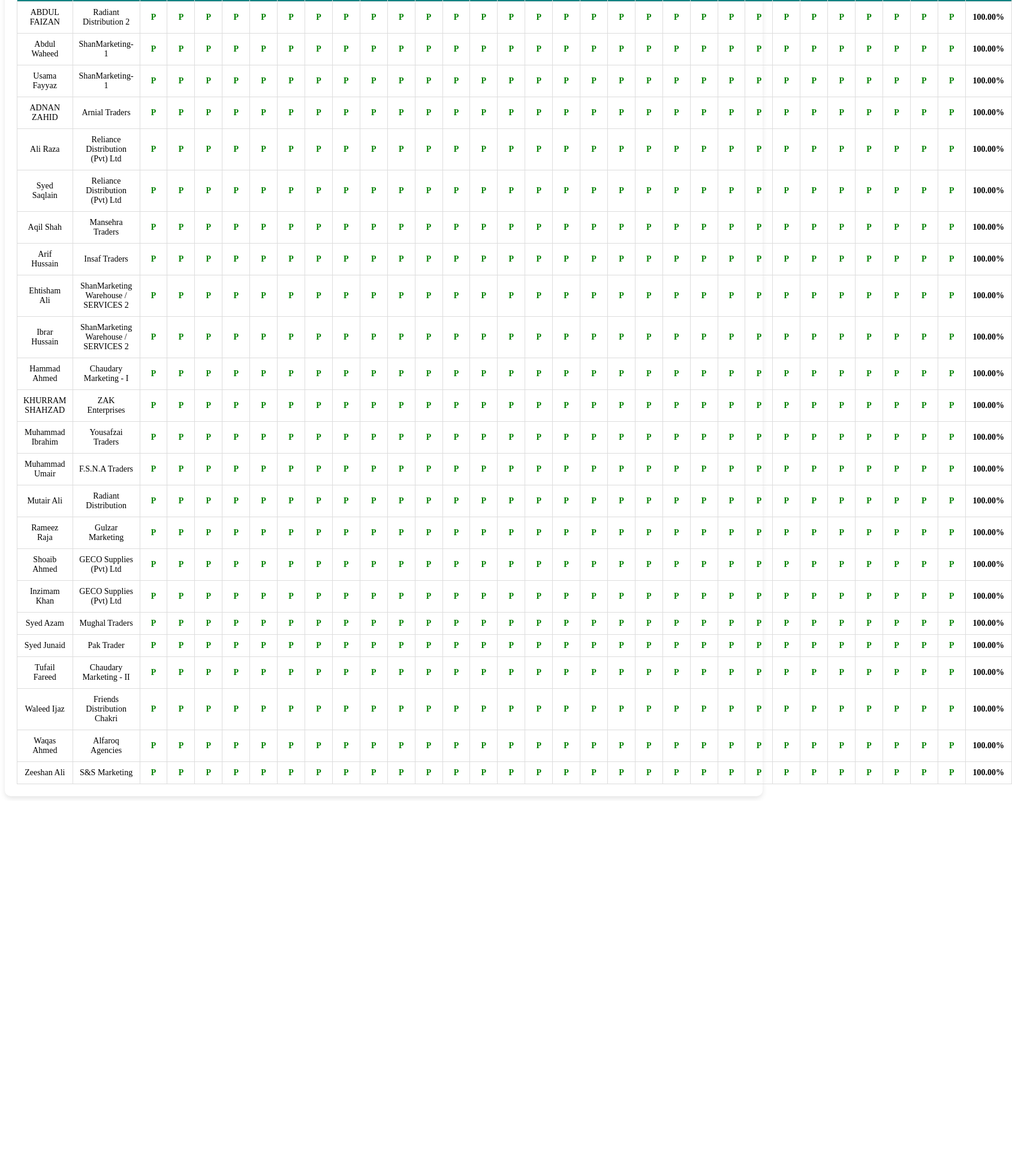
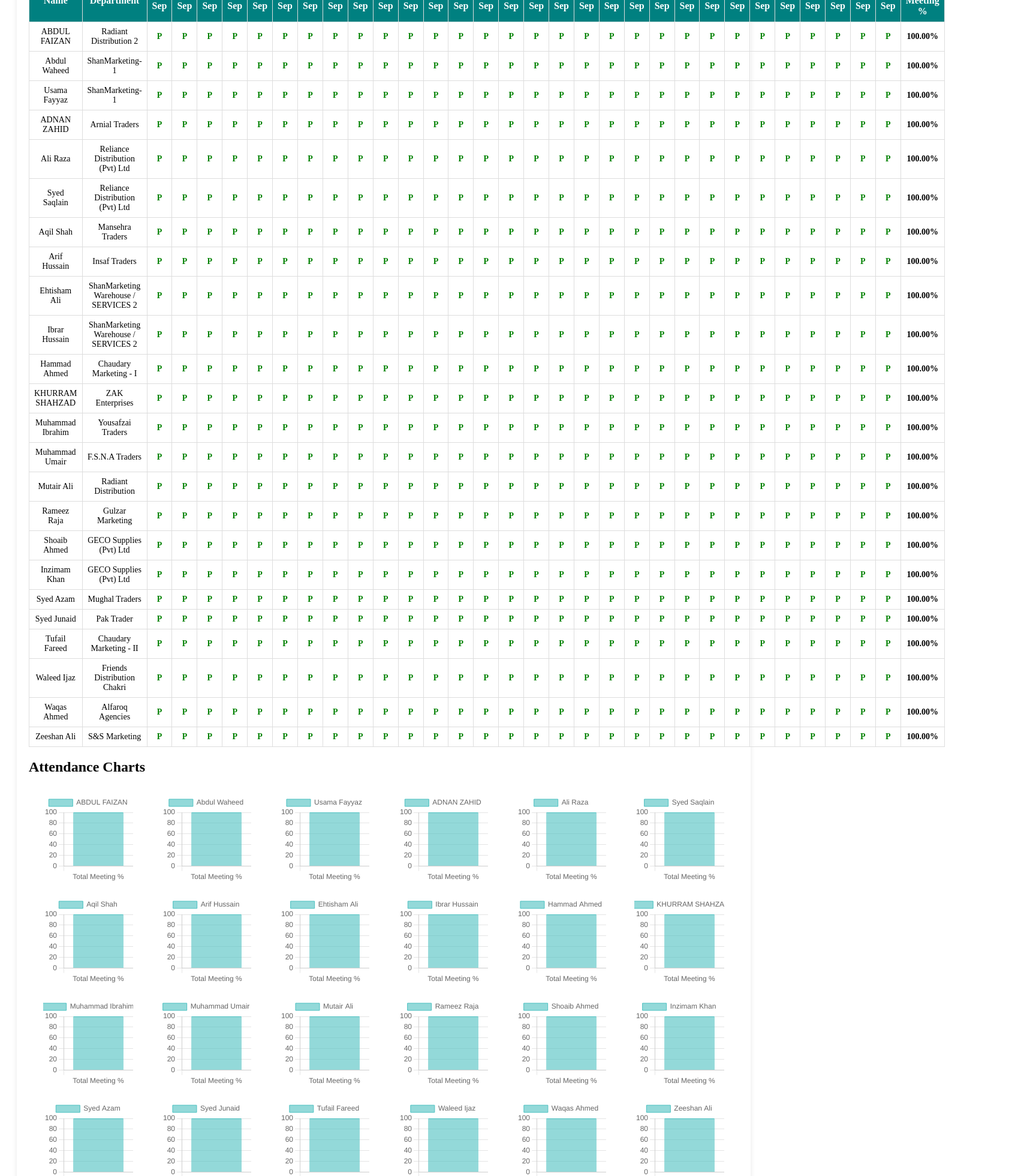
Before and after one commit to Hammad-khalil/PepsiCo-Employee-Tracker, a React (Vite) app: page / in a window 1280 px wide. Shown: the part 3220-5180 px from the top of the page at 60% size, 1688 px wide, since content can reach past the window. Before the commit the page ends 4555 px from the top, so only its background shows below. Built offline with nearby package versions, Linux system fonts and the light colour scheme; the HTML template or start-up script is replaced by a standard one.

Commit message:
Fully Completed Code For Performance Tracker Employees

```diff
--- a/package.json
+++ b/package.json
@@ -10,7 +10,9 @@
     "preview": "vite preview"
   },
   "dependencies": {
+    "chart.js": "^4.4.4",
     "react": "^18.3.1",
+    "react-chartjs-2": "^5.2.0",
     "react-dom": "^18.3.1"
   },
   "devDependencies": {
--- a/src/components/MeetingReport.css
+++ b/src/components/MeetingReport.css
@@ -61,3 +61,42 @@
   font-weight: bold;
   font-size: 16px;
 }
+
+/* MeetingReport.css */
+
+.table-container {
+  margin: 20px;
+}
+
+.meeting-table {
+  width: 100%;
+  border-collapse: collapse;
+}
+
+.meeting-table th,
+.meeting-table td {
+  border: 1px solid #ddd;
+  padding: 8px;
+  text-align: center;
+}
+
+.status {
+  cursor: pointer;
+}
+
+.charts-container {
+  display: flex;
+  flex-wrap: wrap;
+  justify-content: space-around;
+  margin-top: 20px;
+  overflow: hidden; /* Prevent overflow */
+}
+
+.chart {
+  width: 150px; /* Set a fixed width for each chart */
+  height: 150px; /* Set a fixed height for charts */
+  margin: 10px;
+  display: flex; /* Center chart within container */
+  flex-direction: column;
+  align-items: center;
+}
--- a/src/components/MeetingReport.jsx
+++ b/src/components/MeetingReport.jsx
@@ -1,4 +1,6 @@
 import { useState, useEffect } from "react";
+import { Bar } from "react-chartjs-2";
+import Chart from "chart.js/auto";
 import "./MeetingReport.css"; // Ensure to include this CSS file
 
 // Updated employee data
@@ -123,6 +125,44 @@
           ))}
         </tbody>
       </table>
+
+      <h2>Attendance Charts</h2>
+      <div className="charts-container">
+        {attendees.map((attendee, empIndex) => {
+          const totalMeetingPercentage = calculatePercentage(statuses[empIndex]);
+
+          // Ensure charts are not constantly re-rendering
+          const chartData = {
+            labels: ["Total Meeting %"],
+            datasets: [
+              {
+                label: attendee.name,
+                data: [totalMeetingPercentage],
+                backgroundColor: "rgba(75, 192, 192, 0.6)",
+                borderColor: "rgba(75, 192, 192, 1)",
+                borderWidth: 1,
+              },
+            ],
+          };
+
+          const chartOptions = {
+            maintainAspectRatio: false,
+            scales: {
+              y: {
+                beginAtZero: true,
+                max: 100,
+              },
+            },
+          };
+
+          return (
+            <div key={empIndex} className="chart">
+              {/* <h3>{attendee.name}</h3> */}
+              <Bar data={chartData} options={chartOptions} height={100} />
+            </div>
+          );
+        })}
+      </div>
     </div>
   );
 };
```
Also changed, not shown: 1 other file (tests, documents, lock files or other folders).
